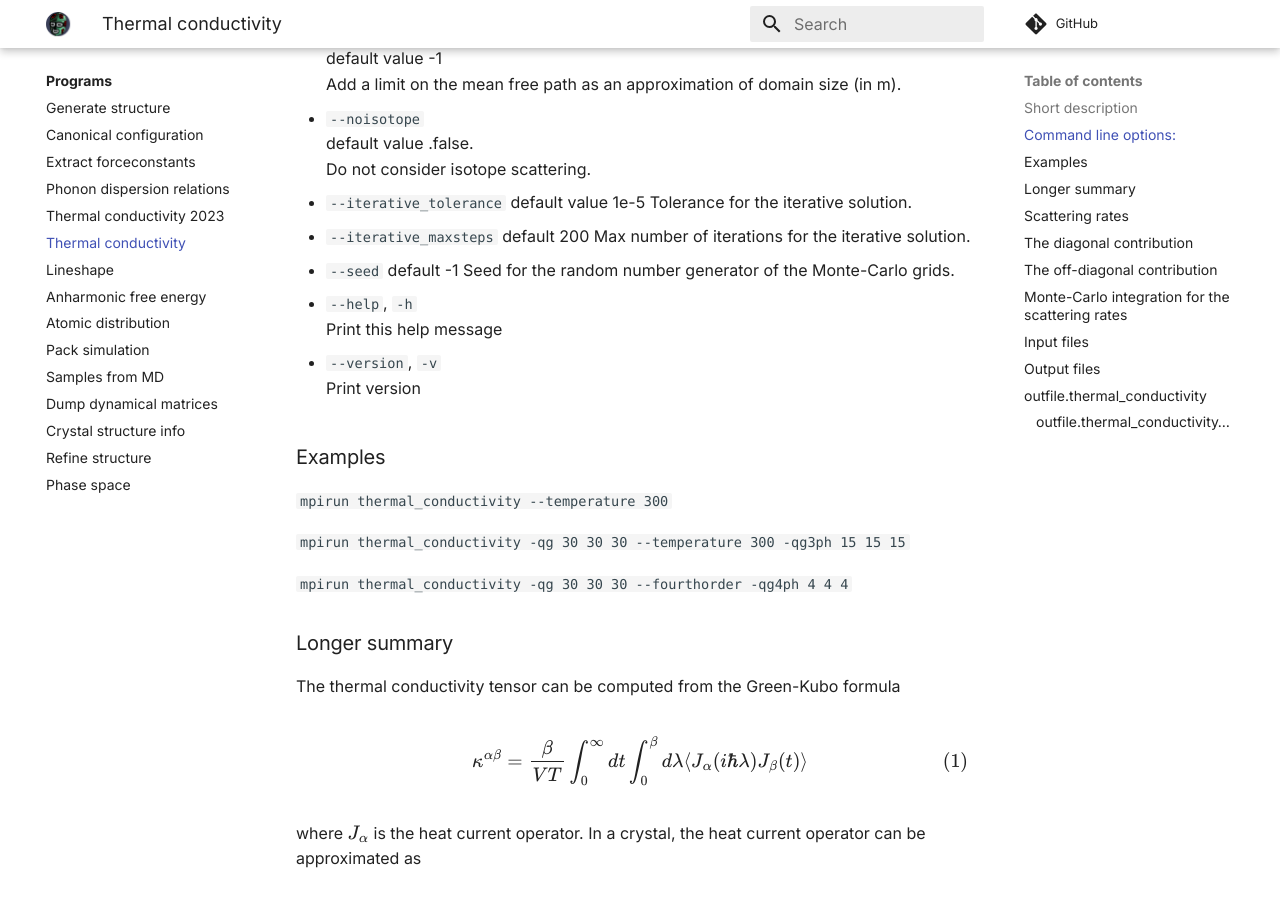
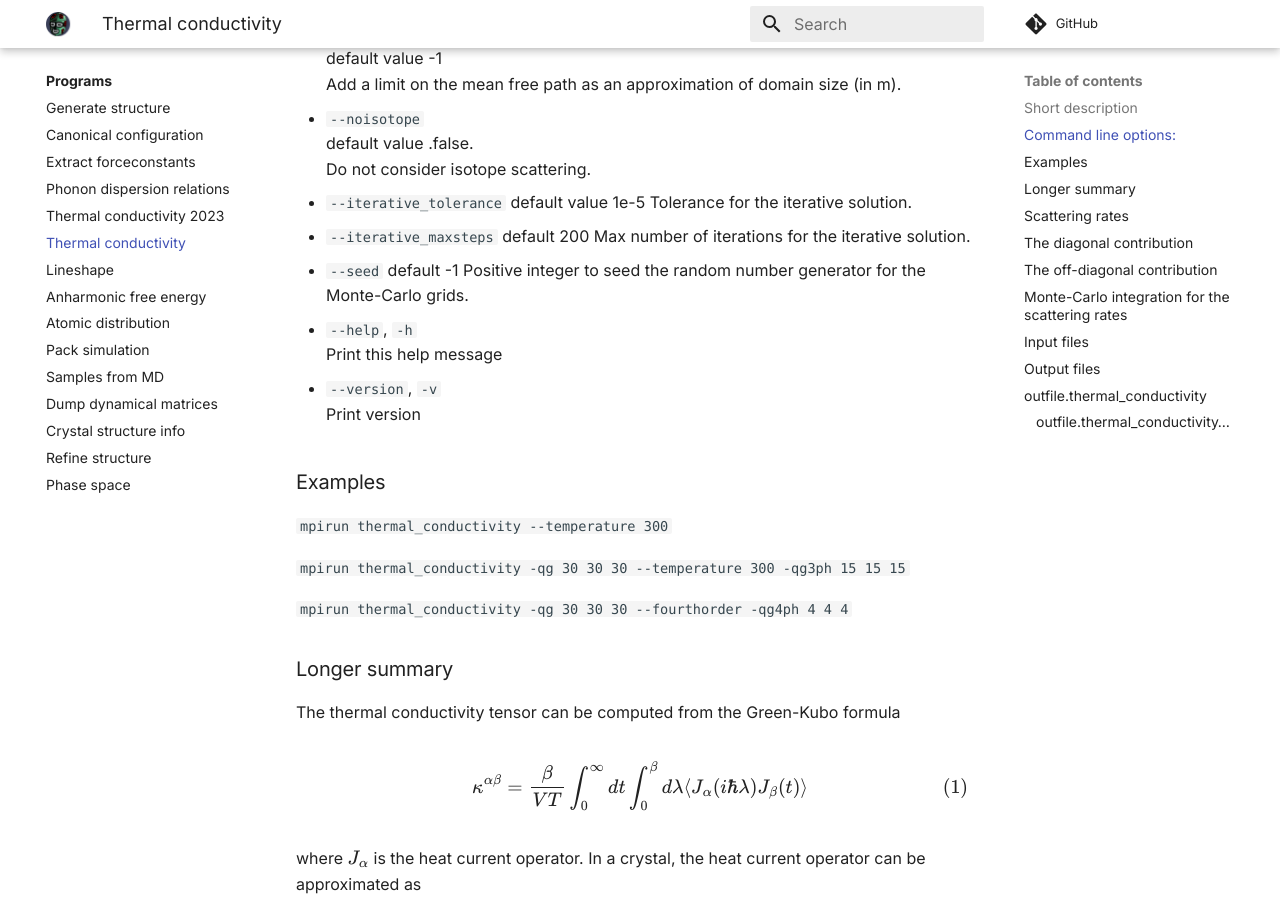
Before and after one commit to tdep-developers/tdep, an MkDocs documentation site: the page built from docs/program/thermal_conductivity.md, in a window 1280 px wide and 900 px high, scrolled down 1178 px. Built offline with MkDocs 1.6.1 and Material for MkDocs 9.7.7, drawn with Linux system fonts in a browser that asks for light colours; some web fonts are replaced; comment, search, counter and statistics services are not loaded.

Commit message:
only take care of seed if strictly greater than 0 in thermal_conductivity

```diff
--- a/docs/program/thermal_conductivity.md
+++ b/docs/program/thermal_conductivity.md
@@ -68,7 +68,7 @@ Optional switches:
 
 * `--seed`
     default -1
-    Seed for the random number generator of the Monte-Carlo grids.
+    Positive integer to seed the random number generator for the Monte-Carlo grids.
 
 * `--help`, `-h`
     Print this help message
```
Also changed, not shown: 3 other files.
